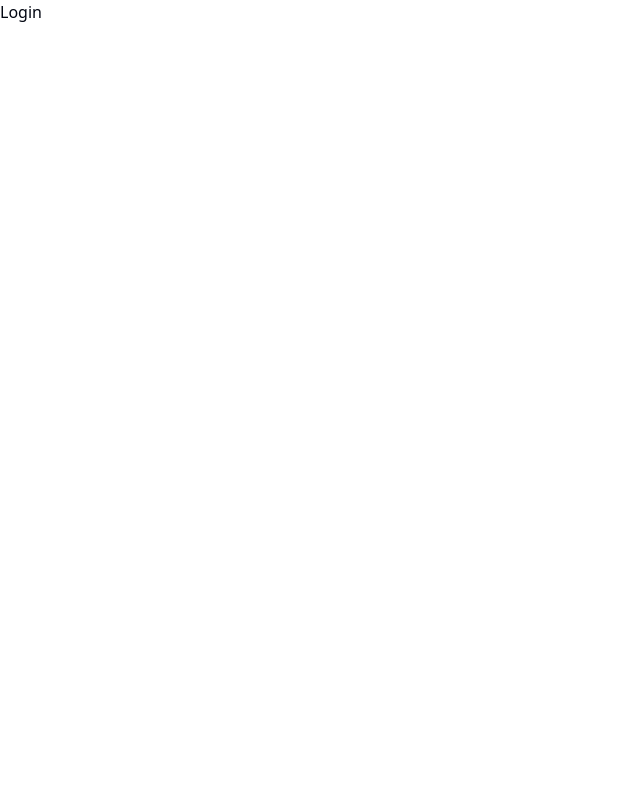
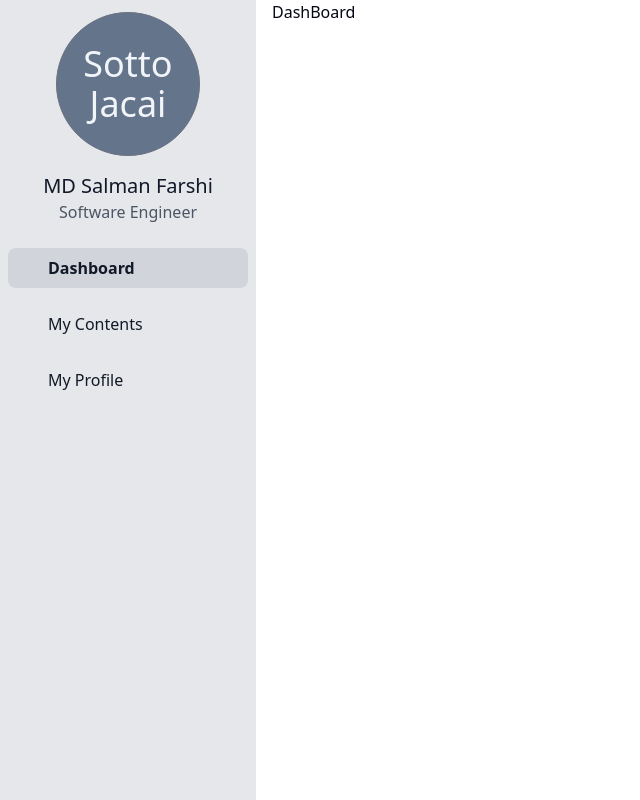
Before and after one commit to eCodeVoyager/Sotto-Jachai-Project, a React (Vite) app in the folder frontend/: page / in a window 1280 px wide. Before the commit this address led to /login. Shown: the whole page, without its empty margins (0-640 px from the left). Built offline with nearby package versions, Linux system fonts and the light colour scheme.

Commit message:
✅: add sidebar and dashboard layout

```diff
--- a/frontend/src/App.jsx
+++ b/frontend/src/App.jsx
@@ -5,6 +5,10 @@ import Dashboard from "./pages/Dashboard";
 import RequireAuth from "./components/Auth/RequireAuth";
 import Register from "./pages/Register";
 import Verification from "./pages/Verification";
+import DashBoardLayout from "./components/Layouts/DashBoardLayout";
+import ContentSubmission from "./pages/ContentSubmission";
+import MyContents from "./pages/MyContents";
+import MyProfile from "./pages/MyProfile";
 
 const App = () => {
   return (
@@ -21,9 +25,19 @@ const App = () => {
            protected routes
           ============== */}
 
-          <Route element={<RequireAuth />}>
+          {/* <Route element={<RequireAuth />}> */}
+          {/* dashboard routes start */}
+          <Route element={<DashBoardLayout />}>
             <Route path={routes.dashboard} element={<Dashboard />} />
+            <Route
+              path={routes.contentSubmission}
+              element={<ContentSubmission />}
+            />
+            <Route path={routes.mycontent} element={<MyContents />} />
+            <Route path={routes.myprofile} element={<MyProfile />} />
           </Route>
+          {/* dashboard routes end */}
+          {/* </Route> */}
         </Route>
       </Routes>
     </>
--- /dev/null
+++ b/frontend/src/components/Layouts/DashBoardLayout.jsx
@@ -0,0 +1,14 @@
+import { Outlet } from "react-router-dom";
+import Sidebar from "../common/Sidebar";
+
+const DashBoardLayout = () => {
+  return (
+    <>
+      <section className="flex gap-4">
+        <Sidebar />
+        <Outlet />
+      </section>
+    </>
+  );
+};
+export default DashBoardLayout;
--- /dev/null
+++ b/frontend/src/components/common/Sidebar.jsx
@@ -0,0 +1,52 @@
+import { navigation } from "@/router/routes.data";
+import { NavLink } from "react-router-dom";
+const userInfo = {
+  name: "MD Salman Farshi",
+  profile: "/profile.jpg",
+  profession: "Software Engineer",
+};
+const Sidebar = () => {
+  return (
+    <>
+      {/* sidebar */}
+
+      <aside>
+        <div className="w-64 h-screen bg-gray-200 overflow-y-auto py-3">
+          {/* profile info */}
+          <div className="flex flex-col items-center">
+            <figure className="size-36 border rounded-full border-gray-500 flex items-center justify-center bg-slate-500 text-slate-100">
+              {/* FIX: logo will here                     */}
+              <h5 className="text-4xl font-extralight text-center">
+                Sotto <span>Jacai</span>
+              </h5>
+            </figure>
+            <div className="text-center mt-4">
+              <h2 className="font-medium text-gray-900 text-xl">
+                {userInfo.name}
+              </h2>
+              {userInfo.profession && (
+                <h4 className="font-medium text-base text-gray-600">
+                  {userInfo.profession}
+                </h4>
+              )}
+            </div>
+          </div>
+          {/* navigation */}
+          <ul className="mt-3 md:mt-6 flex flex-col gap-4 items-center">
+            {navigation.map((nav) => (
+              <li key={nav.id} className="w-full px-2">
+                <NavLink
+                  to={nav.href}
+                  className="block rounded-lg duration-150 py-2 ps-10 font-medium text-base text-gray-900 hover:bg-gray-300 hover:text-gray-900"
+                >
+                  {nav.title}
+                </NavLink>
+              </li>
+            ))}
+          </ul>
+        </div>
+      </aside>
+    </>
+  );
+};
+export default Sidebar;
--- a/frontend/src/index.css
+++ b/frontend/src/index.css
@@ -68,6 +68,10 @@
   }
 }
 
+.active {
+  @apply bg-gray-300 text-gray-900 font-bold;
+}
+
 /* scrollbar css */
 /* width */
 ::-webkit-scrollbar {
--- /dev/null
+++ b/frontend/src/pages/ContentSubmission.jsx
@@ -0,0 +1,4 @@
+const ContentSubmission = () => {
+  return <div>ContentSubmission</div>;
+};
+export default ContentSubmission;
--- a/frontend/src/pages/Dashboard.jsx
+++ b/frontend/src/pages/Dashboard.jsx
@@ -1,4 +1,4 @@
 const Dashboard = () => {
-  return <div>Dashboard</div>;
+  return <section>DashBoard</section>;
 };
 export default Dashboard;
--- a/frontend/src/pages/Login.jsx
+++ b/frontend/src/pages/Login.jsx
@@ -1,4 +1,25 @@
+import Container from "@/components/common/Container";
+import { Button } from "@/components/ui/button";
+import GoogleIcon from "@/assets/icons/google.svg";
 const Login = () => {
-  return <div>Login</div>;
+  return (
+    <section>
+      <Container>
+        <div className="w-full sm:w-1/2 mx-auto flex items-center justify-center h-[400px]">
+          <div className="w-full  border border-gray-500 p-3 rounded-lg text-center">
+            <h2 className="text-center text-xl md:text-2xl font-bold text-gray-900 capitalize">
+              Login or create an account
+            </h2>
+            <Button variant="ghost" className="border border-gray-400 mt-6 ">
+              <img src={GoogleIcon} alt="GoogleIcon" className="size-8" />
+              <span className="text-gray-900 font-medium">
+                Continue to Google
+              </span>
+            </Button>
+          </div>
+        </div>
+      </Container>
+    </section>
+  );
 };
 export default Login;
--- /dev/null
+++ b/frontend/src/pages/MyContents.jsx
@@ -0,0 +1,4 @@
+const MyContents = () => {
+  return <div>MyContents</div>;
+};
+export default MyContents;
--- /dev/null
+++ b/frontend/src/pages/MyProfile.jsx
@@ -0,0 +1,4 @@
+const MyProfile = () => {
+  return <div>MyProfile</div>;
+};
+export default MyProfile;
--- a/frontend/src/pages/Verification.jsx
+++ b/frontend/src/pages/Verification.jsx
@@ -59,9 +59,9 @@ const Verification = () => {
             </form>
             {/* post data */}
             {post && (
-              <div className="mt-6 space-y-3">
+              <div className="mt-4 space-y-3">
                 {post.caption && (
-                  <p className="text-sm font-bold text-gray-600">
+                  <p className="text-xs font-bold text-muted-foreground">
                     {post.caption}
                   </p>
                 )}
--- a/frontend/src/router/routes.data.js
+++ b/frontend/src/router/routes.data.js
@@ -1,7 +1,29 @@
 export const routes = {
   dashboard: "/",
   contentSubmission: "/content-submission",
+  mycontent: "/mycontent",
+  myprofile: "/myprofile",
   login: "/login",
   register: "/register",
   verification: "/verification",
 };
+
+// dashboard navigations
+
+export const navigation = [
+  {
+    id: "1",
+    title: "Dashboard",
+    href: routes.dashboard,
+  },
+  {
+    id: "4",
+    title: "My Contents",
+    href: routes.mycontent,
+  },
+  {
+    id: "2",
+    title: "My Profile",
+    href: routes.myprofile,
+  },
+];
```
Also changed, not shown: frontend/public/profile.jpg (added), frontend/src/assets/icons/google.svg (added).
